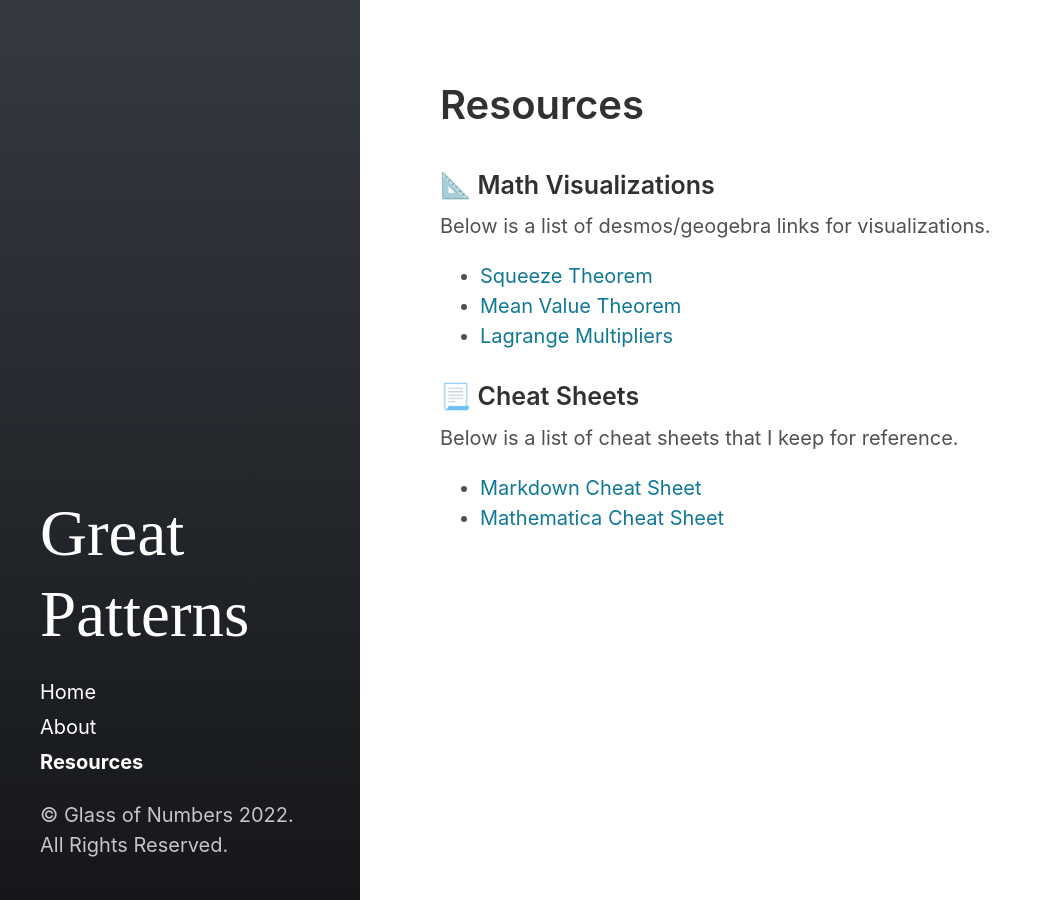
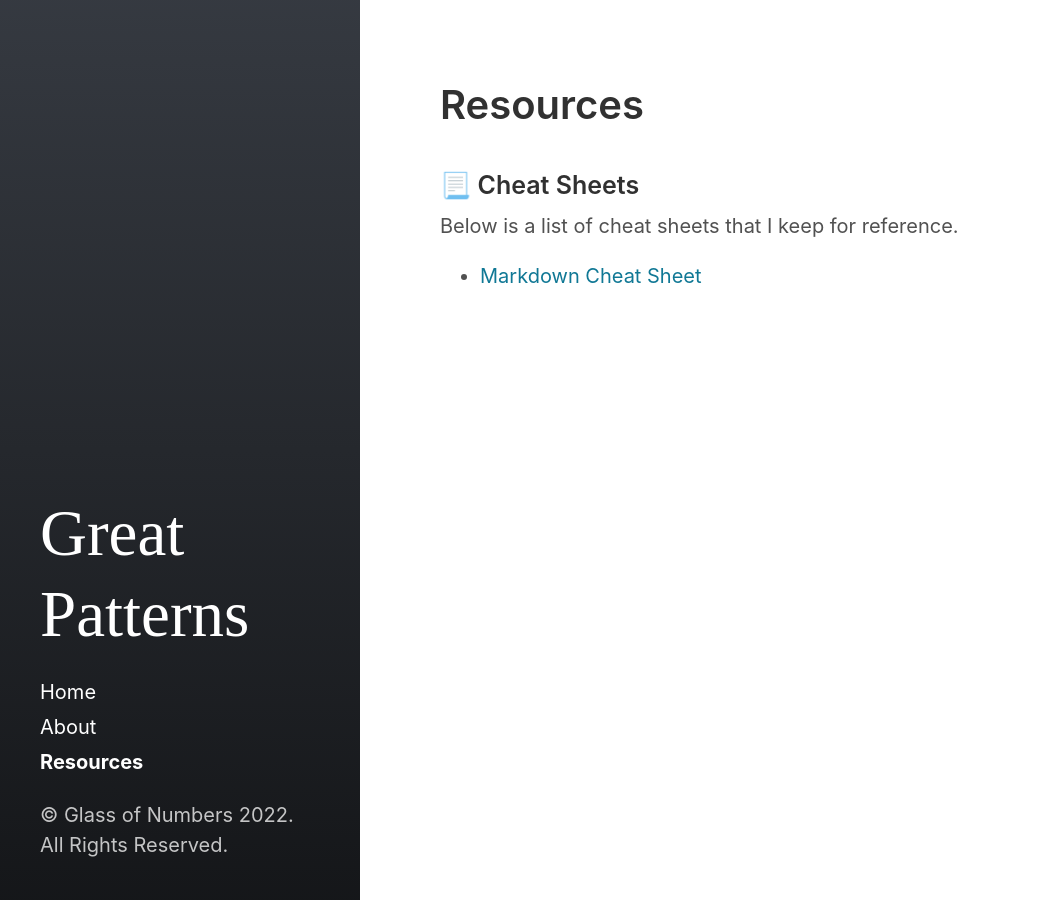
Before and after one commit to greatpatterns/greatpatterns.github.io, a Jekyll site: the page built from category/resources.md, in a window 1280 px wide. Shown: the whole page, without its empty margins (0-1052 px from the left). Built offline with Jekyll 4.4.1, drawn with Linux system fonts in a browser that asks for light colours.

Commit message:
Update resources.md

```diff
--- a/category/resources.md
+++ b/category/resources.md
@@ -2,20 +2,9 @@
 layout: category
 title: Resources
 ---
-
-### 📐 Math Visualizations
-
-Below is a list of desmos/geogebra links for visualizations.
-
-- <a href="https://www.desmos.com/calculator/z9rsrxyjer" target="_blank">Squeeze Theorem</a>
-- <a href="https://www.desmos.com/calculator/hx9txq7dyi" target="_blank">Mean Value Theorem</a>
-- <a href="https://www.desmos.com/calculator/s3ct0qkhmz" target="_blank">Lagrange Multipliers</a>
-
-
 
 ### 📃 Cheat Sheets
 
 Below is a list of cheat sheets that I keep for reference.
 
 - [Markdown Cheat Sheet](cheatsheets/markdown.html)
-- [Mathematica Cheat Sheet](https://www.glassofnumbers.com)
```
